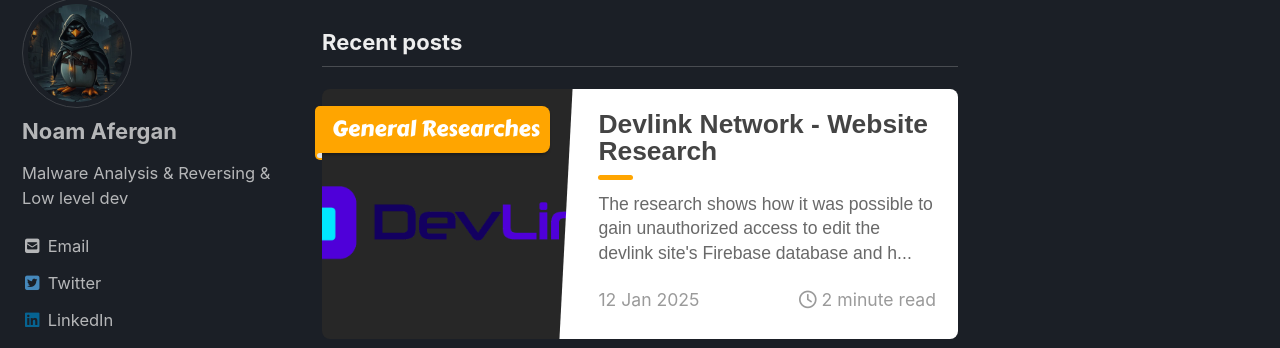
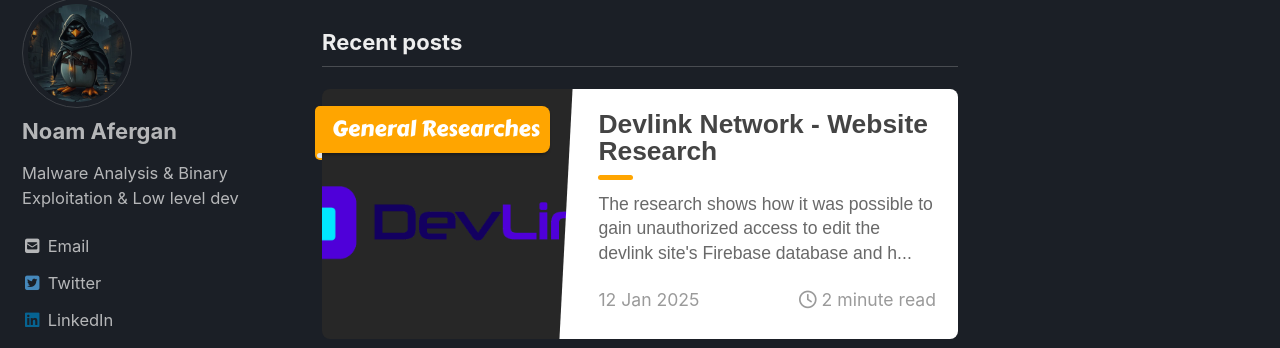
Before and after one commit to 4f3rg4n/4f3rg4n.github.io, a Jekyll site: the page built from index.html, in a window 1280 px wide. Shown: the part 113-461 px from the top of the page. Built offline with Jekyll 4.4.1, drawn with Linux system fonts in a browser that asks for light colours; cached includes are drawn as plain includes; nearby versions of some CDN libraries; the list of posts is cut into pages by our own code.

Commit message:
Update _config.yml

```diff
--- a/_config.yml
+++ b/_config.yml
@@ -20,7 +20,7 @@
 title_separator: "-"
 subtitle: # site tagline that appears below site title in masthead
 name: "Noam Afergan"
-description: "Malware Analysis - Reversing - Low level dev"
+description: "Malware Analysis - Binary Exploitation - Low level dev"
 url: # the base hostname & protocol for your site e.g. "https://mmistakes.github.io"
 baseurl: # the subpath of your site, e.g. "/blog"
 repository: # GitHub username/repo-name e.g. "mmistakes/minimal-mistakes"
@@ -94,7 +94,7 @@
 author:
   name: "Noam Afergan"
   avatar: /assets/images/site_data/avatar.jpg # path of avatar image, e.g. "/assets/images/bio-photo.jpg"
-  bio: "Malware Analysis & Reversing & Low level dev"
+  bio: "Malware Analysis & Binary Exploitation & Low level dev"
   # location: "IL - Tel Aviv"
   email:
   links:
```
